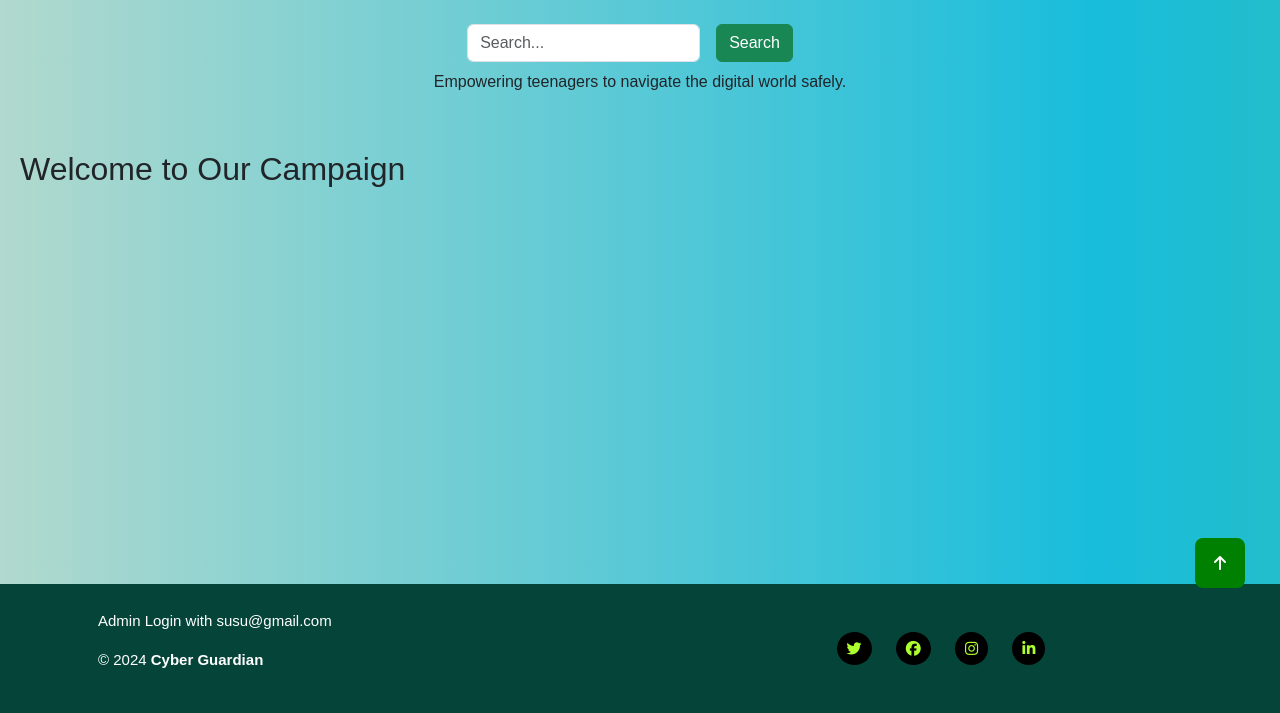
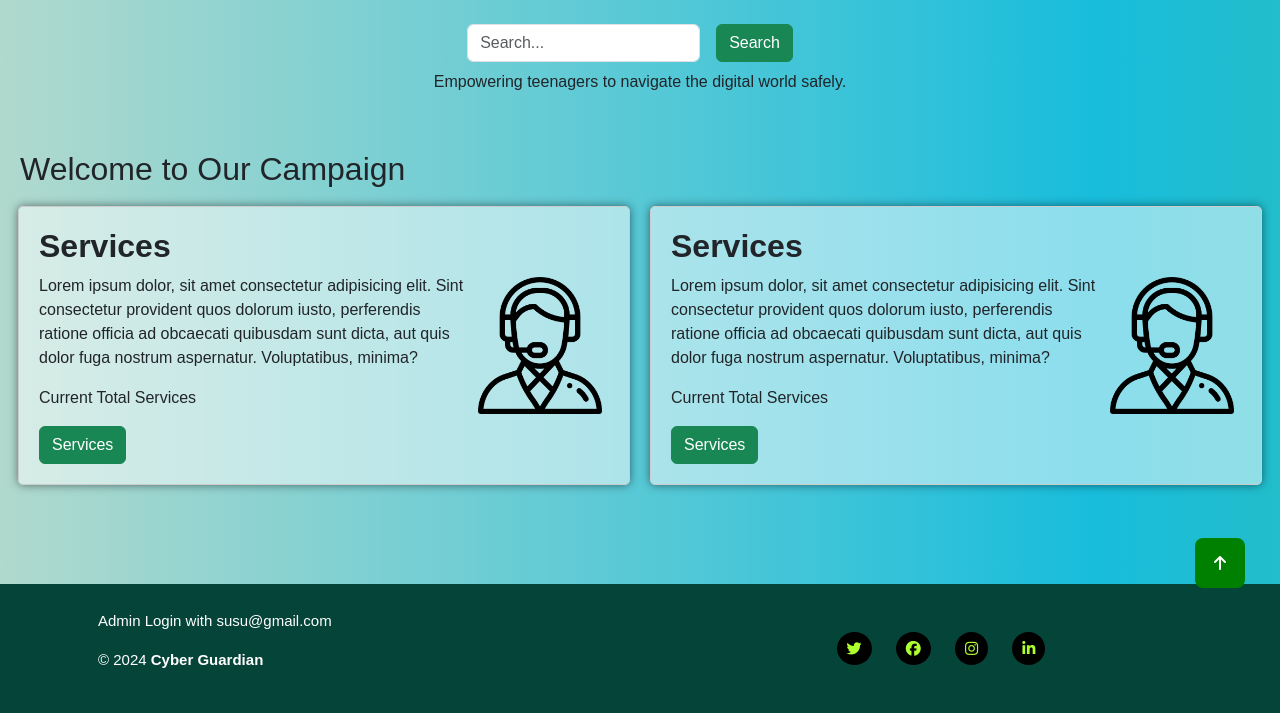
Before and after one commit to Amanda2428/Cyber-Guardian, a PHP site: page /adminhome.php in a window 1280 px wide. Shown: the part 197-910 px from the top of the page. Run offline with PHP 8.4, Linux system fonts and the light colour scheme; a user stored in the database is signed in.

Commit message:
admin UI

```diff
--- a/adminhome.php
+++ b/adminhome.php
@@ -36,7 +36,30 @@ $email = $_SESSION['user']['email'];
   <main>
     <section id="home">
       <h2>Welcome to Our Campaign</h2>
-
+      <div class="row ">
+        <div class="col admin-advice">
+          <div class="admin-text">
+            <h2><strong>Services</strong></h2>
+            <p>Lorem ipsum dolor, sit amet consectetur adipisicing elit. Sint consectetur provident quos dolorum iusto, perferendis ratione officia ad obcaecati quibusdam sunt dicta, aut quis dolor fuga nostrum aspernatur. Voluptatibus, minima?</p>
+            <p>Current Total Services</p>
+            <button type="button" class="btn btn-success">Services</button>
+          </div>
+          <div class="admin-img">
+            <img src="images/support.png" alt="" class="">
+          </div>
+        </div>
+        <div class="col admin-advice">
+          <div class="admin-text">
+            <h2><strong>Services</strong></h2>
+            <p>Lorem ipsum dolor, sit amet consectetur adipisicing elit. Sint consectetur provident quos dolorum iusto, perferendis ratione officia ad obcaecati quibusdam sunt dicta, aut quis dolor fuga nostrum aspernatur. Voluptatibus, minima?</p>
+            <p>Current Total Services</p>
+            <button type="button" class="btn btn-success">Services</button>
+          </div>
+          <div class="admin-img">
+            <img src="images/support.png" alt="" class="">
+          </div>
+        </div>
+      </div>
     </section>
   </main>
 
--- a/style.css
+++ b/style.css
@@ -1047,6 +1047,24 @@ font-size: 20px;
   width: 50%;
   height: 50%;
 }
+.admin-advice {
+  width: calc(20% - 20px); /* Adjust the width of each column */
+  height: auto;
+  margin: 10px; /* Add margin for spacing between columns */
+  padding: 20px;
+  background-color: rgba(255, 255, 255, 0.5);
+  border: 1px solid #ccc;
+  border-radius: 5px;
+  box-shadow: 0 0 10px rgba(0, 0, 0, 0.5);
+  display: flex;
+  flex-direction: row;
+  align-items: center; /* Center content vertically */
+}
+
+.admin-img img {
+  width: 100%; /* Make the image responsive */
+  height: auto;
+}
 @media (max-width: 768px) {
   .swiper {
     width: 100%;
```
Also changed, not shown: images/support.png (added).
